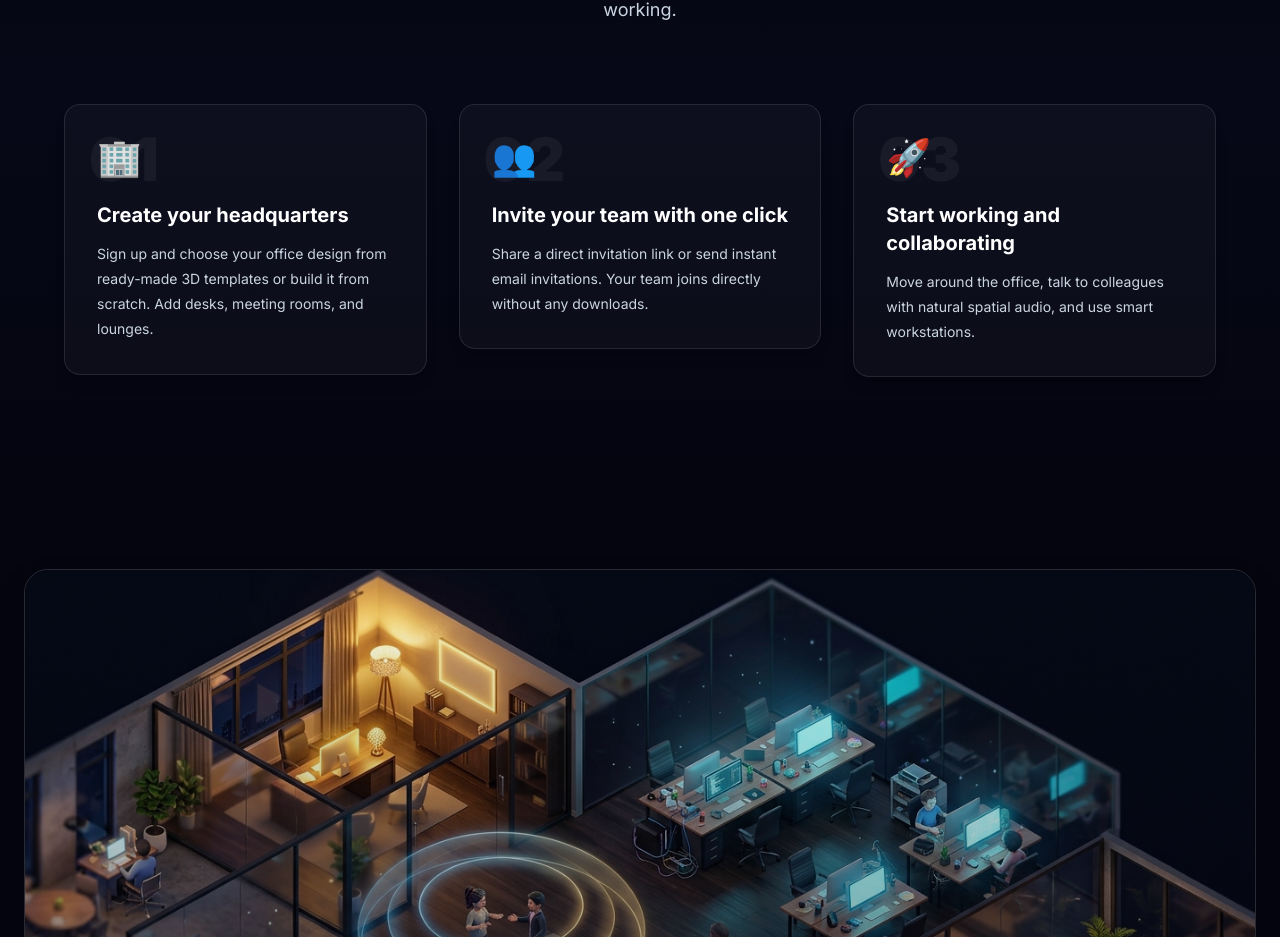
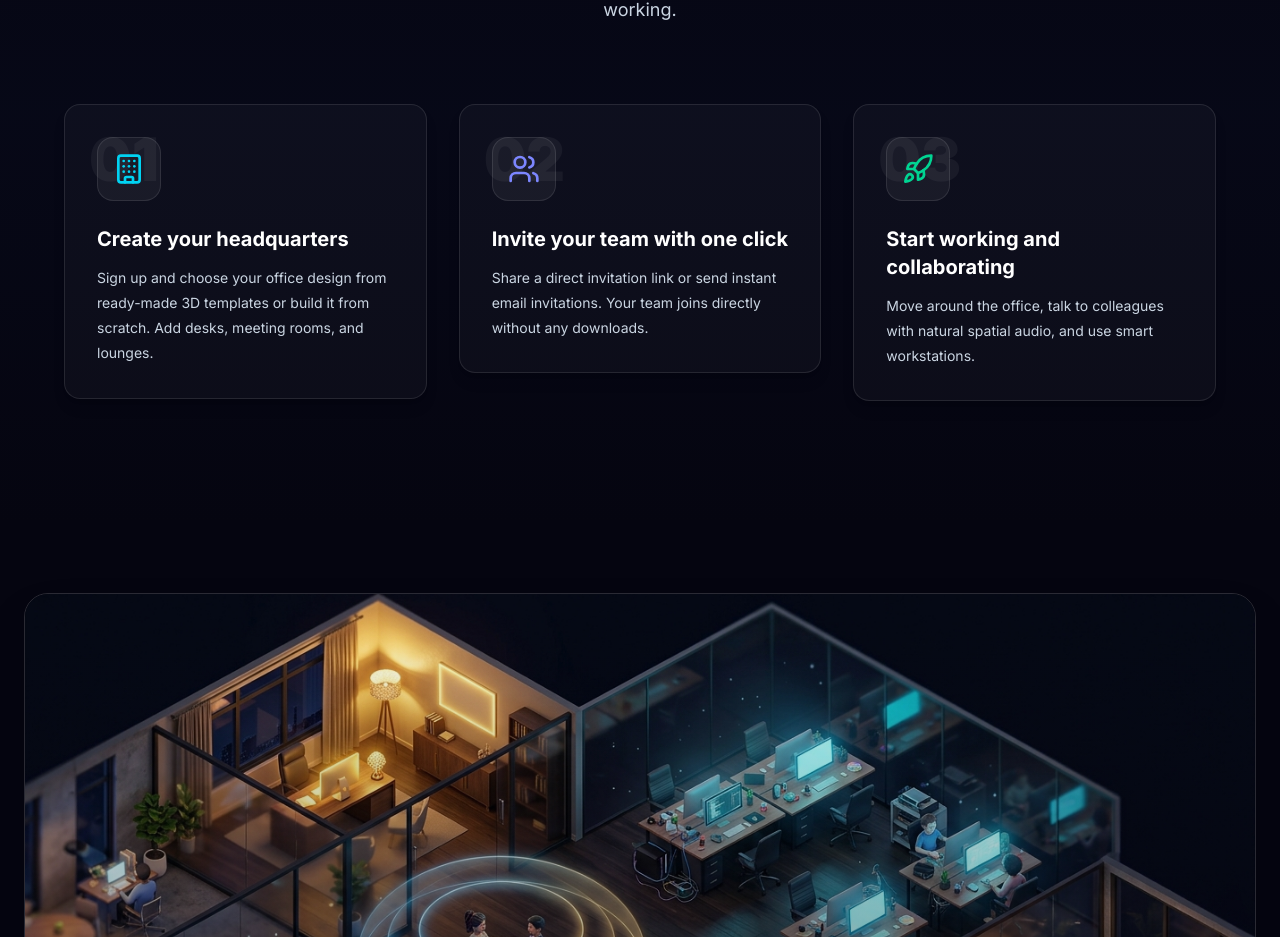
Before and after one commit to ANASOFTWER/kalspace, a Next.js app: page /en in a window 1280 px wide. Shown: the part 2654-3591 px from the top of the page. Built offline with nearby package versions, Linux system fonts and the light colour scheme.

Commit message:
Replace landing page step emojis with premium Lucide icons inside custom containers

```diff
--- a/src/app/[locale]/page.tsx
+++ b/src/app/[locale]/page.tsx
@@ -9,7 +9,8 @@ import {
   ArrowRight, Check, Shield, Lock, Eye, Fingerprint,
   MessageSquare, Video, Users, Zap, ChevronDown,
   Timer, ListChecks, MonitorPlay, Star, Quote,
-  Wifi, Globe, Clock, HeadphonesIcon, Play, Sparkles
+  Wifi, Globe, Clock, HeadphonesIcon, Play, Sparkles,
+  Building, Rocket
 } from 'lucide-react';
 import { motion, AnimatePresence, useInView } from 'framer-motion';
 
@@ -315,15 +316,17 @@ export default function LandingPage() {
 
             <div className="grid md:grid-cols-3 gap-8">
               {[
-                { step: '01', title: t('step1_title'), desc: t('step1_desc'), icon: '🏢' },
-                { step: '02', title: t('step2_title'), desc: t('step2_desc'), icon: '👥' },
-                { step: '03', title: t('step3_title'), desc: t('step3_desc'), icon: '🚀' },
+                { step: '01', title: t('step1_title'), desc: t('step1_desc'), icon: <Building className="w-8 h-8 text-cyan-400" /> },
+                { step: '02', title: t('step2_title'), desc: t('step2_desc'), icon: <Users className="w-8 h-8 text-indigo-400" /> },
+                { step: '03', title: t('step3_title'), desc: t('step3_desc'), icon: <Rocket className="w-8 h-8 text-emerald-400" /> },
               ].map((s, i) => (
                 <RevealSection key={i} delay={i * 0.15}>
                   <div className="relative p-8 rounded-2xl border border-white/10 bg-white/[0.03] hover:border-cyan-500/40 hover:bg-white/[0.06] transition-all duration-500 group shadow-lg">
                     <div className="absolute top-6 left-6 text-6xl font-black text-white/5 leading-none select-none group-hover:text-cyan-500/10 transition-colors">{s.step}</div>
                     <div className="relative">
-                      <span className="text-4xl mb-6 block">{s.icon}</span>
+                      <div className="w-16 h-16 rounded-2xl bg-white/5 border border-white/10 flex items-center justify-center mb-6 group-hover:scale-110 group-hover:border-cyan-500/30 transition-all duration-300">
+                        {s.icon}
+                      </div>
                       <h3 className="text-xl font-bold mb-3 text-white">{s.title}</h3>
                       <p className="text-sm text-slate-300 leading-[1.8]">{s.desc}</p>
                     </div>
```
